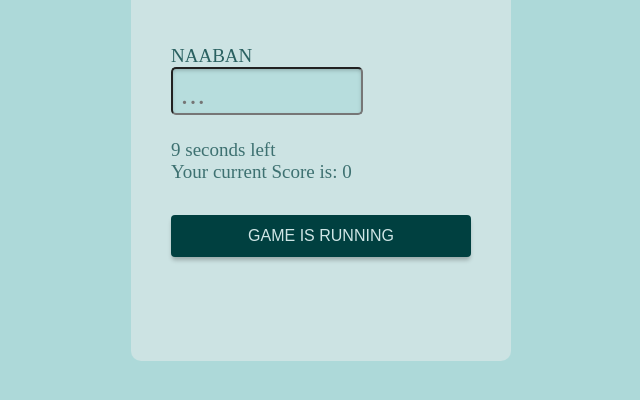
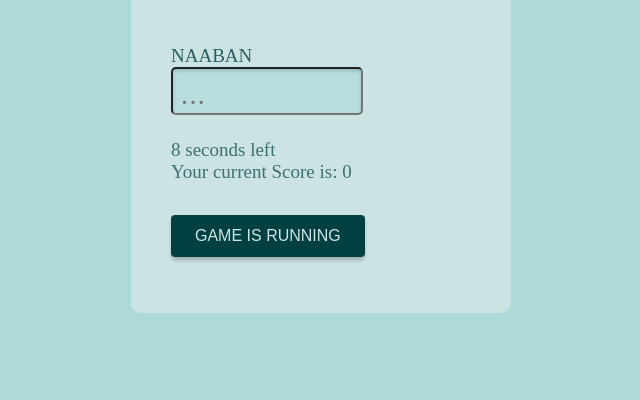
Before and after one commit to alexanderstoehr/JS-Games, a plain HTML site: page WordGuessing/index.html in a window 1280 px wide. Both pictures are taken after a click on the button "START GAME". Shown: the part 190-590 px from the top of the page, without its empty margins (319-959 px from the left). Drawn offline with Linux system fonts and the light colour scheme.

Commit message:
bugfixes

```diff
--- a/WordGuessing/main.js
+++ b/WordGuessing/main.js
@@ -29,7 +29,7 @@ let inputCheck = function (){
 }
 
 let showTimer = function (seconds) {
-    let timeLeft = seconds;
+    let timeLeft = seconds - 1;
     winStatus = false;
 
     counter = setInterval( function(){
@@ -40,7 +40,6 @@ let showTimer = function (seconds) {
             clearInterval(counter);
             scrambledWord.innerText = "YOU LOST!";
             gameButton.innerText = "Start new game";
-
             gameButton.disabled = false;
         }
         if (timeLeft <= 5){
@@ -48,7 +47,7 @@ let showTimer = function (seconds) {
         }
         timeLeft--;
 
-        potentialScore = timeLeft;
+        potentialScore = timeLeft + 1;
     },1000)
 }
 
--- a/WordGuessing/style.css
+++ b/WordGuessing/style.css
@@ -54,11 +54,6 @@ span.bold{
 
 }
 
-.controls{
-    display: flex;
-    flex-direction: column;
-    width: 100%;
-}
 
 #scrambledWord{
     color: rgba(0, 64, 64, 0.80);
@@ -128,7 +123,7 @@ button {
     background: #004040;
     box-shadow: 0px 4px 4px -1px rgba(0, 0, 0, 0.25);
     border:none;
-    margin-bottom:4rem;
+    margin-bottom:1rem;
     text-transform: uppercase;
     font-size: 16px;
     padding: 12px 24px 12px 24px;
```
